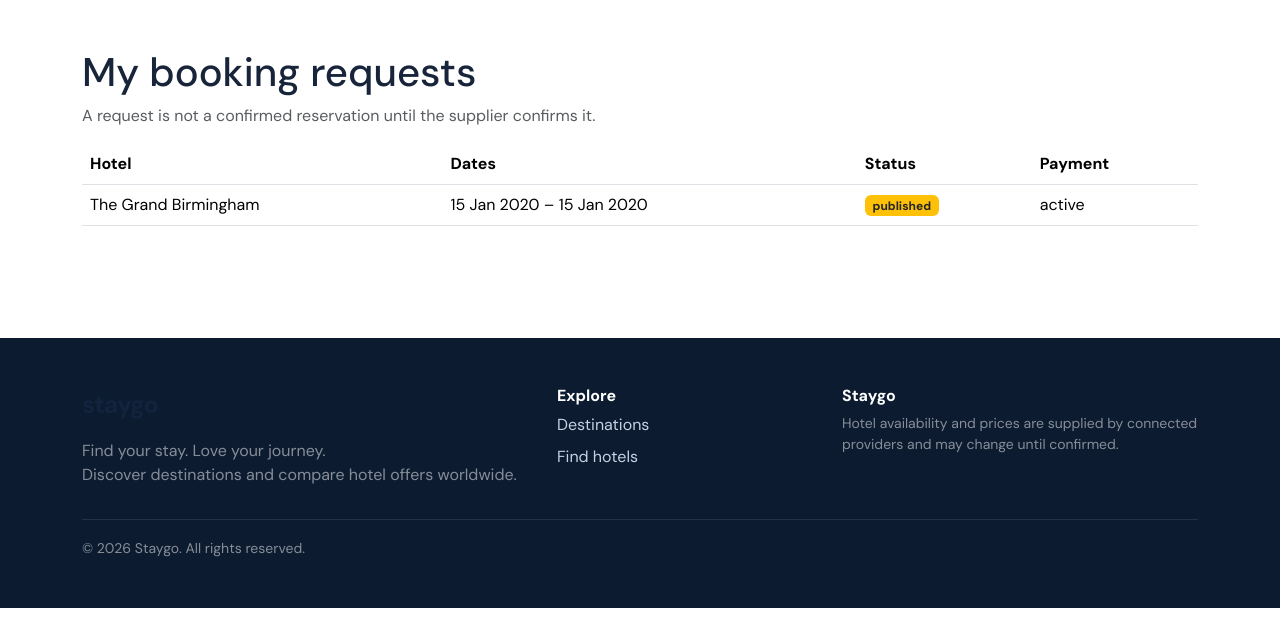
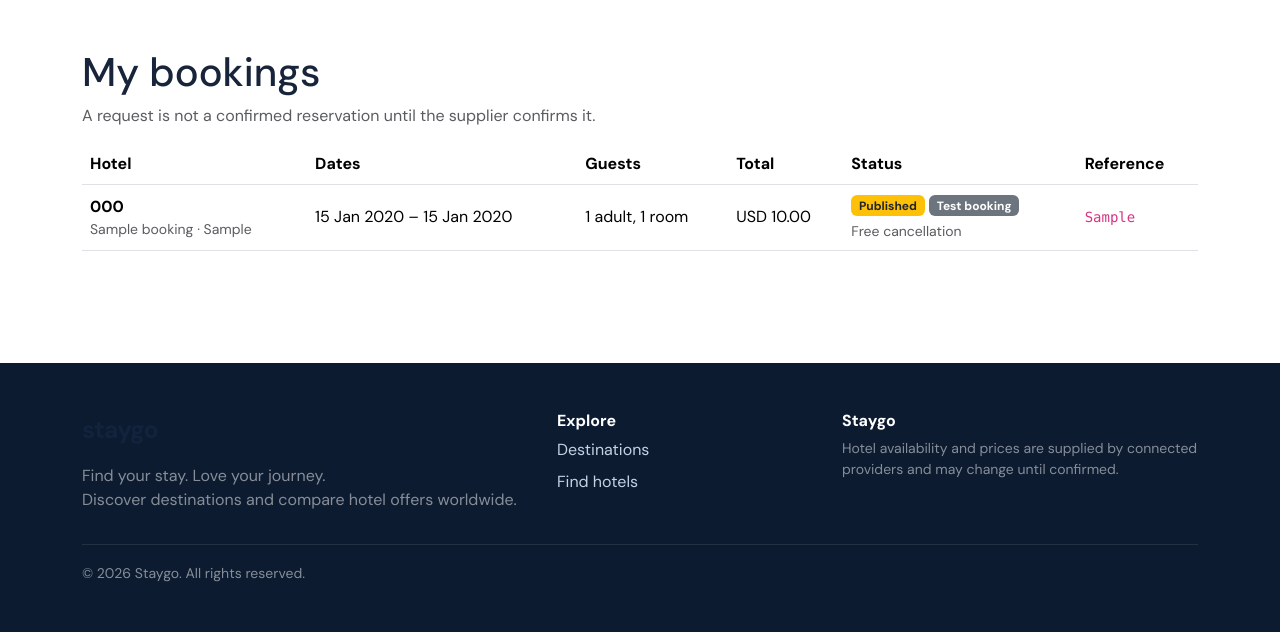
Before and after one commit to rafezubair100/staygo, a Laravel app: page /my-bookings in a window 1280 px wide. Shown: the part 81-713 px from the top of the page. Run offline with Laravel 12, Linux system fonts and the light colour scheme; a user stored in the database is signed in; data comes from the database, SQL or seed files in the repository; tables that the repository leaves empty hold one stand-in row (values such as "Sample post").

Commit message:
Show live hotel bookings on My bookings page

```diff
--- a/resources/views/bookings/index.blade.php
+++ b/resources/views/bookings/index.blade.php
@@ -1,5 +1,82 @@
 @extends('layouts.app')
-@section('title','My booking requests')
+@section('title', 'My bookings')
 @section('content')
-<div class="container py-5"><h1>My booking requests</h1><p class="text-muted">A request is not a confirmed reservation until the supplier confirms it.</p><div class="table-responsive"><table class="table align-middle"><thead><tr><th>Hotel</th><th>Dates</th><th>Status</th><th>Payment</th></tr></thead><tbody>@forelse($bookings as $booking)<tr><td>{{ $booking->hotel->name }}</td><td>{{ $booking->check_in->format('d M Y') }} – {{ $booking->check_out->format('d M Y') }}</td><td><span class="badge bg-warning text-dark">{{ str_replace('_',' ',$booking->status) }}</span></td><td>{{ $booking->payment_status }}</td></tr>@empty<tr><td colspan="4" class="text-muted">No booking requests yet.</td></tr>@endforelse</tbody></table></div>{{ $bookings->links() }}</div>
+<div class="container py-5">
+  <h1>My bookings</h1>
+
+  @if($bookings->contains(fn ($booking) => $booking->status !== 'confirmed'))
+    <p class="text-muted">A request is not a confirmed reservation until the supplier confirms it.</p>
+  @endif
+
+  <div class="table-responsive">
+    <table class="table align-middle">
+      <thead>
+        <tr>
+          <th>Hotel</th>
+          <th>Dates</th>
+          <th>Guests</th>
+          <th>Total</th>
+          <th>Status</th>
+          <th>Reference</th>
+        </tr>
+      </thead>
+      <tbody>
+        @forelse($bookings as $booking)
+          <tr>
+            <td>
+              <strong>{{ $booking->hotelDisplayName() }}</strong>
+              @if($booking->room_name || $booking->board)
+                <small class="d-block text-muted">
+                  {{ collect([$booking->room_name, $booking->board])->filter()->implode(' · ') }}
+                </small>
+              @endif
+            </td>
+            <td>
+              {{ $booking->check_in->format('d M Y') }} – {{ $booking->check_out->format('d M Y') }}
+            </td>
+            <td>
+              {{ $booking->adults }} {{ Str::plural('adult', (int) $booking->adults) }},
+              {{ $booking->rooms }} {{ Str::plural('room', (int) $booking->rooms) }}
+            </td>
+            <td>
+              @if((float) $booking->total_amount > 0)
+                {{ $booking->currency }} {{ number_format((float) $booking->total_amount, 2) }}
+              @else
+                <span class="text-muted">—</span>
+              @endif
+            </td>
+            <td>
+              @if($booking->status === 'confirmed')
+                <span class="badge bg-success">Confirmed</span>
+              @else
+                <span class="badge bg-warning text-dark">{{ ucfirst(str_replace('_', ' ', $booking->status)) }}</span>
+              @endif
+              @if($booking->is_sandbox)
+                <span class="badge bg-secondary">Test booking</span>
+              @endif
+              @if($booking->isLive())
+                <small class="d-block text-muted mt-1">
+                  {{ $booking->refundable ? 'Free cancellation' : 'Non-refundable' }}
+                </small>
+              @endif
+            </td>
+            <td>
+              @if($booking->supplier_reference)
+                <code>{{ $booking->supplier_reference }}</code>
+              @else
+                <span class="text-muted">—</span>
+              @endif
+            </td>
+          </tr>
+        @empty
+          <tr>
+            <td colspan="6" class="text-muted">No bookings yet.</td>
+          </tr>
+        @endforelse
+      </tbody>
+    </table>
+  </div>
+
+  {{ $bookings->links() }}
+</div>
 @endsection
```
